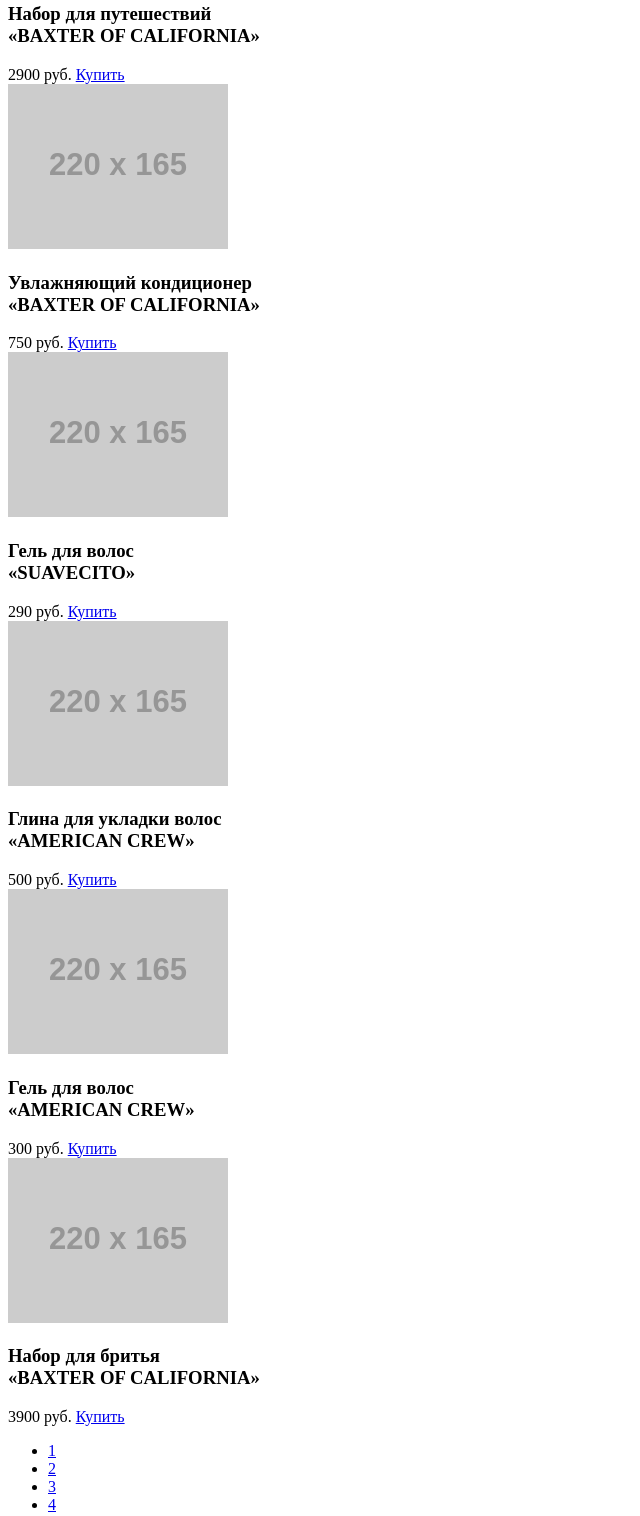
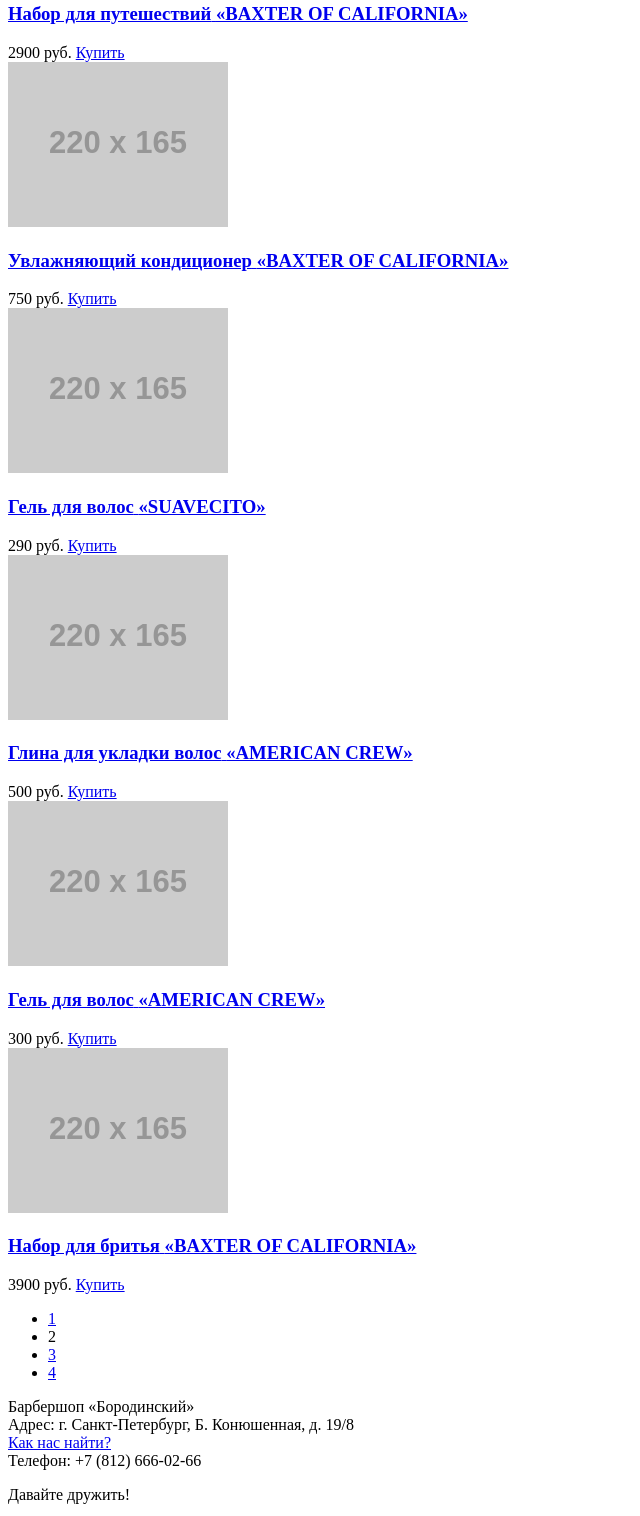
Before and after one commit to Bludniy/htmlacademy-htmlcss-basic--barbershop, a plain HTML site: page catalog.html in a window 1280 px wide. Shown: the part 676-2192 px from the top of the page, without its empty margins (0-640 px from the left). Drawn offline with Linux system fonts and the light colour scheme; placeholder pictures from the web are drawn by us.

Commit message:
Исправлены заголовки в карточках товаров
Заголовки товаров в карточках свёрстаны с использованием элементов <h1> и <span>. Элемент <article> позволяет заново начать иерархию заголовков на странице.

```diff
--- a/catalog.html
+++ b/catalog.html
@@ -36,20 +36,19 @@
       <!--Current page title and navigation-breadcrumbs------------------------>
       <section class="page-title">
         <h1>Средства для ухода</h1>
-          <nav class="breadcrumbs">
-            <ul>
-              <li><a href="#">Главная</a></li>
-              <li><a href="#">Магазин</a></li>
-              <!--TODO: узнать, является ли ссылкой указатель текущей страницы-->
-              <li><a class="current" href="#">Средства для ухода</a></li>
-            </ul>
-          </nav>
-        </section>
+          <ul class="breadcrumbs">
+            <li><a href="#">Главная</a></li>
+            <li><a href="#">Магазин</a></li>
+            <li>Средства для ухода</li>
+          </ul>
+      </section>
         <!--Filters by brands and categories----------------------------------->
         <aside class="filters">
           <form action="#" method="post">
             <div class="filters-brands">
+              <!--TODO: Элемент h2 заменить на fieldset и legend-->
               <h2>Производители</h2>
+              <!--TODO: можно использовать элемент ul-->
               <input id="checkbox1" type="checkbox" value="Baxter of California"
                   checked>
               <label for="checkbox1">Baxter of California</label>
@@ -83,8 +82,8 @@
           <article class="catalog-item">
             <a href="#"><img src="http://via.placeholder.com/220x165" width="220"
                 height="165"></a>
-            <h3>Набор для путешествий<br>
-                «BAXTER OF CALIFORNIA»</h3>
+            <h1><a href="#"><span class="category">Набор для путешествий</span>
+                <span class="brand">«BAXTER OF CALIFORNIA»</span></a></h1>
             <div class="purchase">
               <span>2900 руб.</span>
               <a class="btn" href="#">Купить</a>
@@ -93,8 +92,8 @@
           <article class="catalog-item">
             <a href="#"><img src="http://via.placeholder.com/220x165" width="220"
                 height="165"></a>
-            <h3>Увлажняющий кондиционер<br>
-                «BAXTER OF CALIFORNIA»</h3>
+            <h1><a href="#"><span class="category">Увлажняющий кондиционер</span>
+                <span class="brand">«BAXTER OF CALIFORNIA»</span></a></h1>
             <div class="purchase">
               <span>750 руб.</span>
               <a class="btn" href="#">Купить</a>
@@ -103,8 +102,8 @@
           <article class="catalog-item">
             <a href="#"><img src="http://via.placeholder.com/220x165" width="220"
                 height="165"></a>
-            <h3>Гель для волос<br>
-                «SUAVECITO»</h3>
+            <h1><a href="#"><span class="category">Гель для волос</span>
+                <span class="brand">«SUAVECITO»</span></a></h1>
             <div class="purchase">
               <span>290 руб.</span>
               <a class="btn" href="#">Купить</a>
@@ -113,8 +112,8 @@
           <article class="catalog-item">
             <a href="#"><img src="http://via.placeholder.com/220x165" width="220"
                 height="165"></a>
-            <h3>Глина для укладки волос<br>
-                «AMERICAN CREW»</h3>
+            <h1><a href="#"><span class="category">Глина для укладки волос</span>
+                <span class="brand">«AMERICAN CREW»</span></a></h1>
             <div class="purchase">
               <span>500 руб.</span>
               <a class="btn" href="#">Купить</a>
@@ -123,8 +122,8 @@
           <article class="catalog-item">
             <a href="#"><img src="http://via.placeholder.com/220x165" width="220"
                 height="165"></a>
-            <h3>Гель для волос<br>
-                «AMERICAN CREW»</h3>
+            <h1><a href="#"><span class="category">Гель для волос</span>
+                <span class="brand">«AMERICAN CREW»</span></a></h1>
             <div class="purchase">
               <span>300 руб.</span>
               <a class="btn" href="#">Купить</a>
@@ -133,8 +132,8 @@
           <article class="catalog-item">
             <a href="#"><img src="http://via.placeholder.com/220x165" width="220"
                 height="165"></a>
-            <h3>Набор для бритья<br>
-                «BAXTER OF CALIFORNIA»</h3>
+            <h1><a href="#"><span class="category">Набор для бритья</span>
+                <span class="brand">«BAXTER OF CALIFORNIA»</span></a></h1>
             <div class="purchase">
               <span>3900 руб.</span>
               <a class="btn" href="#">Купить</a>
@@ -143,8 +142,7 @@
           <div class="paginator">
             <ul>
               <li><a class="btn" href="#">1</a></li>
-              <!--TODO: узнать, является ли ссылкой номер текущей страницы-->
-              <li><a class="btn current-page" href="#">2</a></li>
+              <li>2</li>
               <li><a class="btn" href="#">3</a></li>
               <li><a class="btn" href="#">4</a></li>
             </ul>
```
